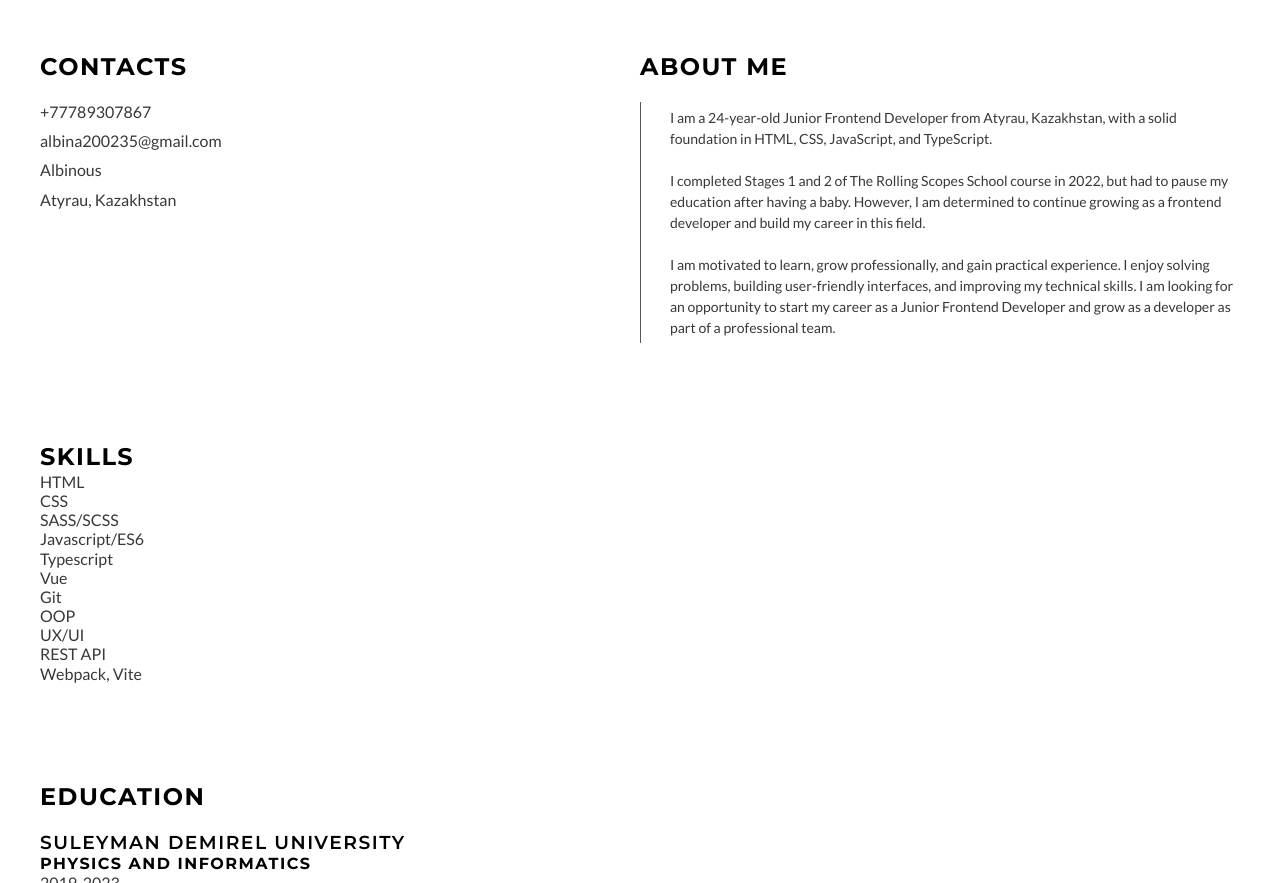
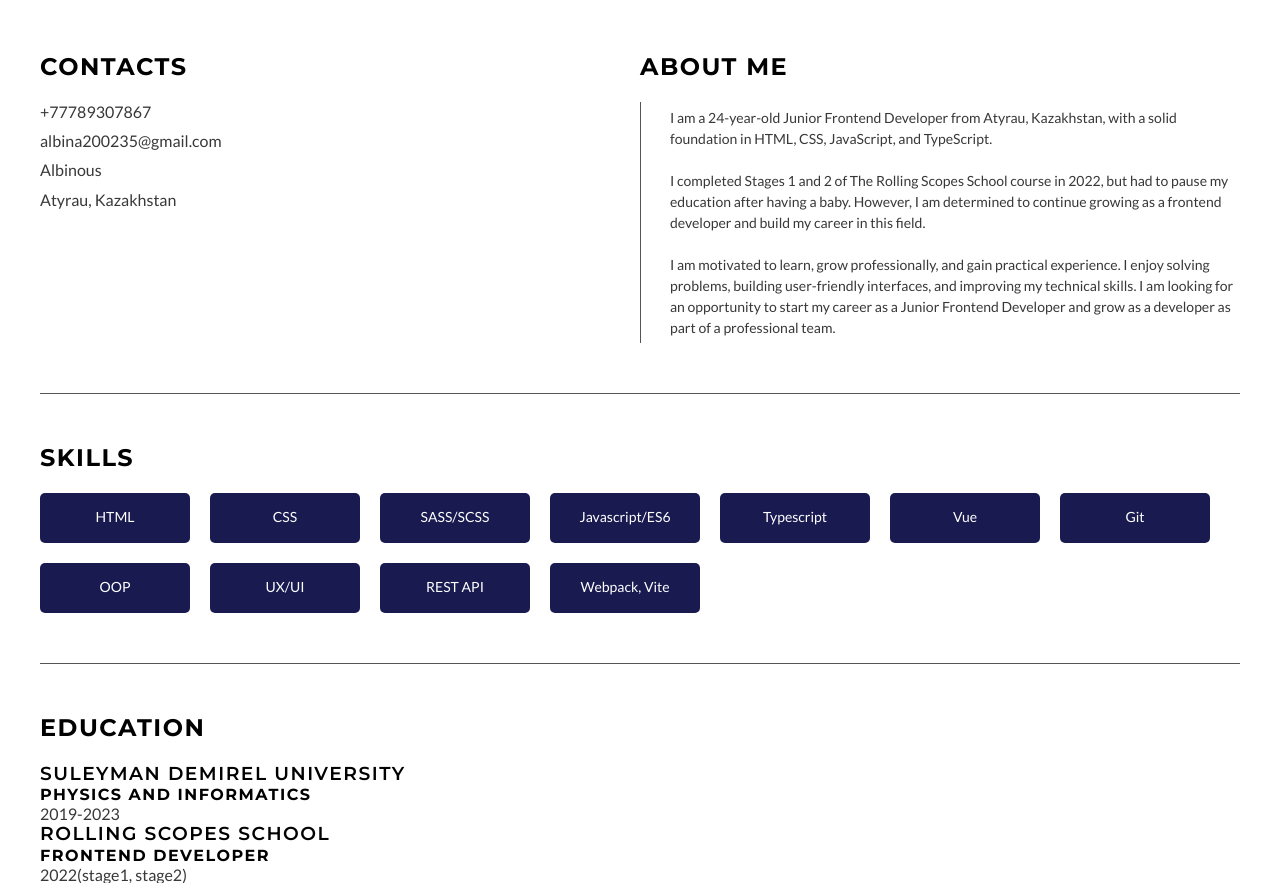
Before and after one commit to Albinous/rsschool-cv, a plain HTML site: page index.html in a window 1280 px wide. Shown: the part 363-1246 px from the top of the page. Drawn offline with Linux system fonts and the light colour scheme.

Commit message:
feat: add skills section css

```diff
--- a/index.html
+++ b/index.html
@@ -95,11 +95,12 @@
             </p>
           </section>
         </div>
+        <div class="section-line"></div>
 
         <div class="main-wrapper">
           <aside class="left-column">
             <section class="skills">
-              <h2 class="skills-title">Skills</h2>
+              <h2 class="section-title">Skills</h2>
               <ul class="skills-list">
                 <li class="skills-list__item">HTML</li>
                 <li class="skills-list__item">CSS</li>
@@ -114,6 +115,7 @@
                 <li class="skills-list__item">Webpack, Vite</li>
               </ul>
             </section>
+            <div class="section-line"></div>
             <section class="education">
               <h2 class="section-title">Education</h2>
               <div class="education-items">
--- a/style.css
+++ b/style.css
@@ -146,3 +146,21 @@
   flex-direction: column;
   gap: 10px;
 }
+
+.skills-list {
+  display: flex;
+  gap: 20px;
+  flex-wrap: wrap;
+}
+
+.skills-list__item {
+  width: 150px;
+  height: 50px;
+  background-color: #191b50;
+  color: #fff;
+  border-radius: 5px;
+  font-size: 14px;
+  display: flex;
+  align-items: center;
+  justify-content: center;
+}
```
